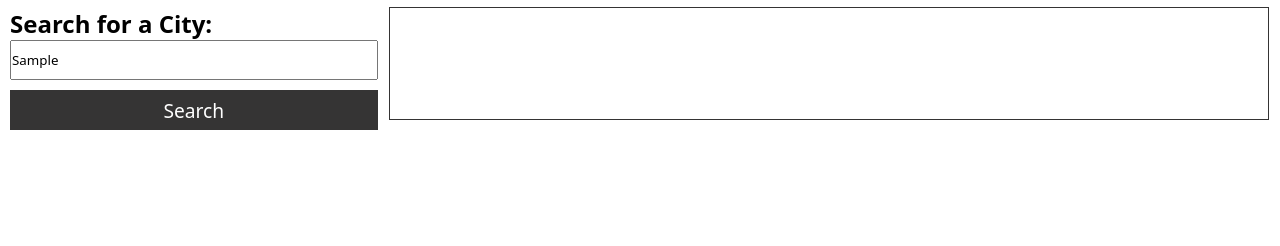
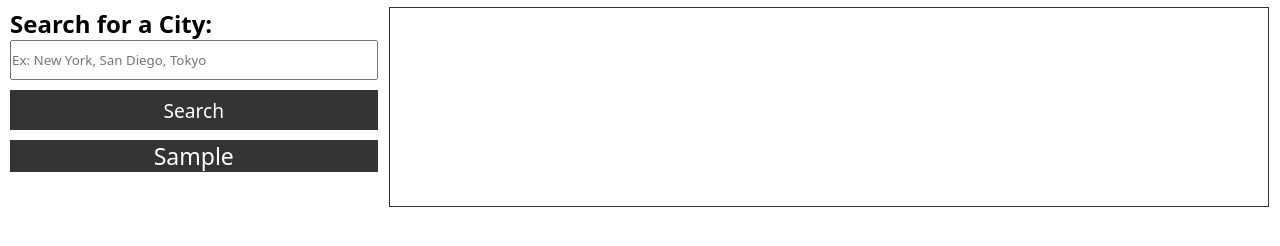
Before and after one commit to rodriguezr1016/weather-dashboard, a plain HTML site: page index.html in a window 1280 px wide. Both pictures are taken after typing "Sample" into the empty fields and a click on the button "Search". Shown: the part 82-328 px from the top of the page. Drawn offline with Linux system fonts and the light colour scheme.

Commit message:
I added some event listeners that create buttons with event listeners

```diff
--- a/assets/script.js
+++ b/assets/script.js
@@ -1,12 +1,22 @@
 //I want to add the previous searches to a list
-var inputEl= document.getElementById('#search-input').value;
-var searchbtnEl= document.querySelector("#search-btn")
-searchbtnEl.addEventListener('click', function(event){
-    event.preventDefault();
-    console.log('hey');
+var searchbtnEl= document.querySelector("#searchbtn");
+searchbtnEl.addEventListener("click", function(target){
     createlist();
 })
 function createlist(){
-    localStorage.setItem('city-name',inputEl);
+    var inputValue= document.getElementById('search-input').value;
+    var inputEl = document.getElementById("search-input");
+    localStorage.setItem('city-name',inputValue);
+    var recentSearches= document.getElementById("recent-searches");
+    var liEl = document.createElement("li");
+    var newButton = document.createElement("button");
+    newButton.setAttribute("id", "search-again")
+    newButton.addEventListener("click", function(){
+        console.log("hello")
+    })
+    newButton.innerHTML = inputValue;
+    liEl.appendChild(newButton);
+    recentSearches.appendChild(liEl);
+    inputEl.value=""
 
 }
--- a/assets/style.css
+++ b/assets/style.css
@@ -17,6 +17,26 @@ ul {
 
 
 }
+#recent-searches {
+    flex-direction: column;
+    color:#fff;
+}
+#recent-searches li {
+    text-align: center;
+    font-size: larger;
+
+}
+#recent-searches button {
+    background-color: rgb(53, 52, 52);;
+    color:#fff;
+    border:none;
+    font-size: larger;
+    width:100%;
+    cursor: pointer;
+}
+#recent-searches button:hover {
+opacity: .7;
+}
 h1 {
     text-align: center;
     color:white;
@@ -33,7 +53,7 @@ h1 {
     height: 40px;
 
 }
-#search-btn {
+#searchbtn {
     width:100%;
     height: 40px;
     cursor:pointer;
@@ -42,9 +62,11 @@ h1 {
     background-color:  rgb(53, 52, 52);
     font-size:larger;
     margin-top: 10px;
+    margin-bottom: 10px;
 }
 .weather-data {
     border: solid  1px  rgb(53, 52, 52);
     width:70%;
     margin:10px 11px 10px;
+    height:200px
 }
--- a/index.html
+++ b/index.html
@@ -21,8 +21,10 @@
         <aside class="container">
                 <h2>Search for a City:</h2>
                 <input type="text" placeholder="Ex: New York, San Diego, Tokyo" id="search-input">
-                <button id="search-btn">Search</button>
-        </aside>
+                <button id="searchbtn">Search</button>
+                <ul id="recent-searches"></ul>
+            </aside>
     </main>
+   <script src="./assets/script.js"></script>
 </body>
 </html>
```
